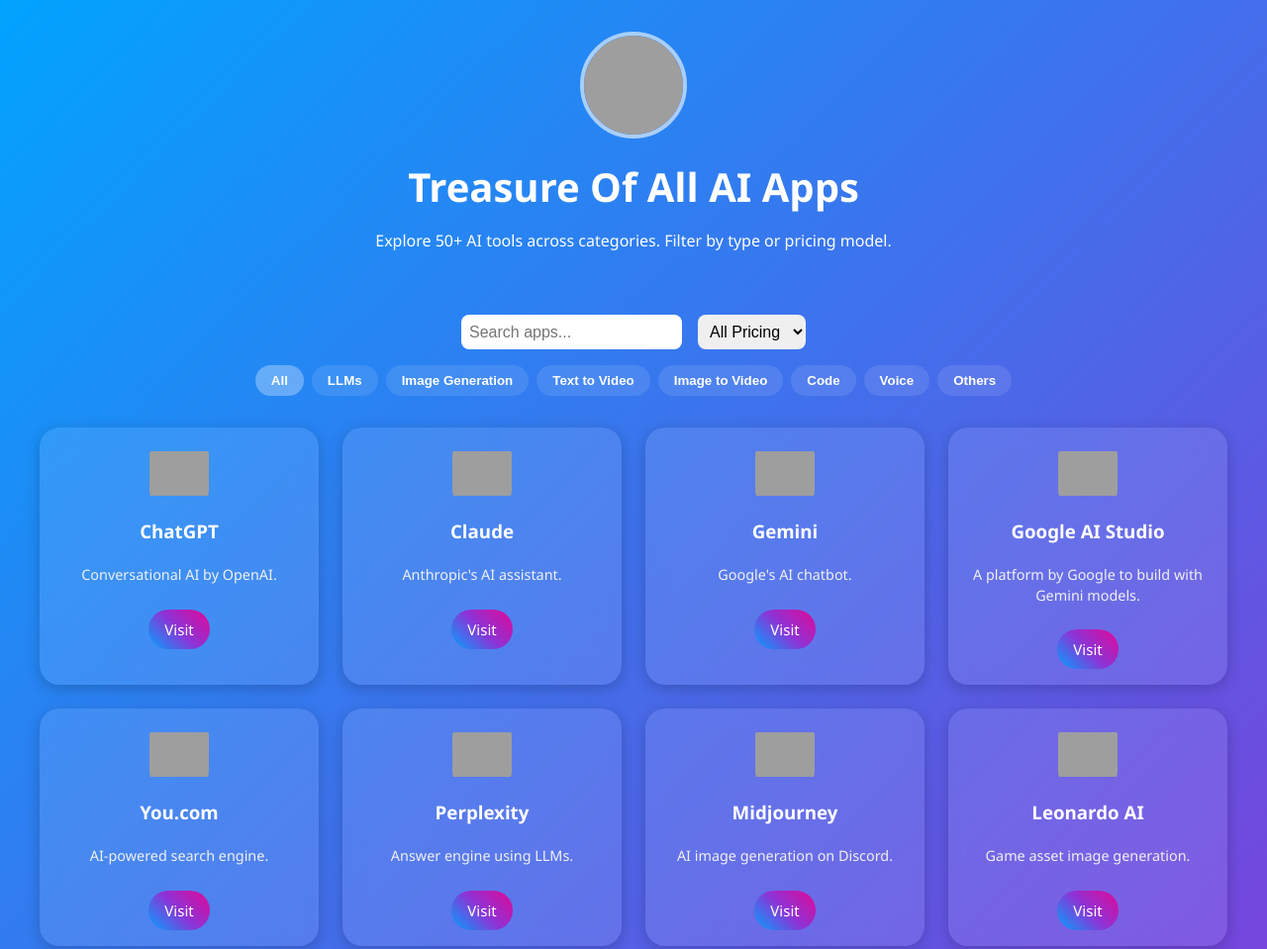
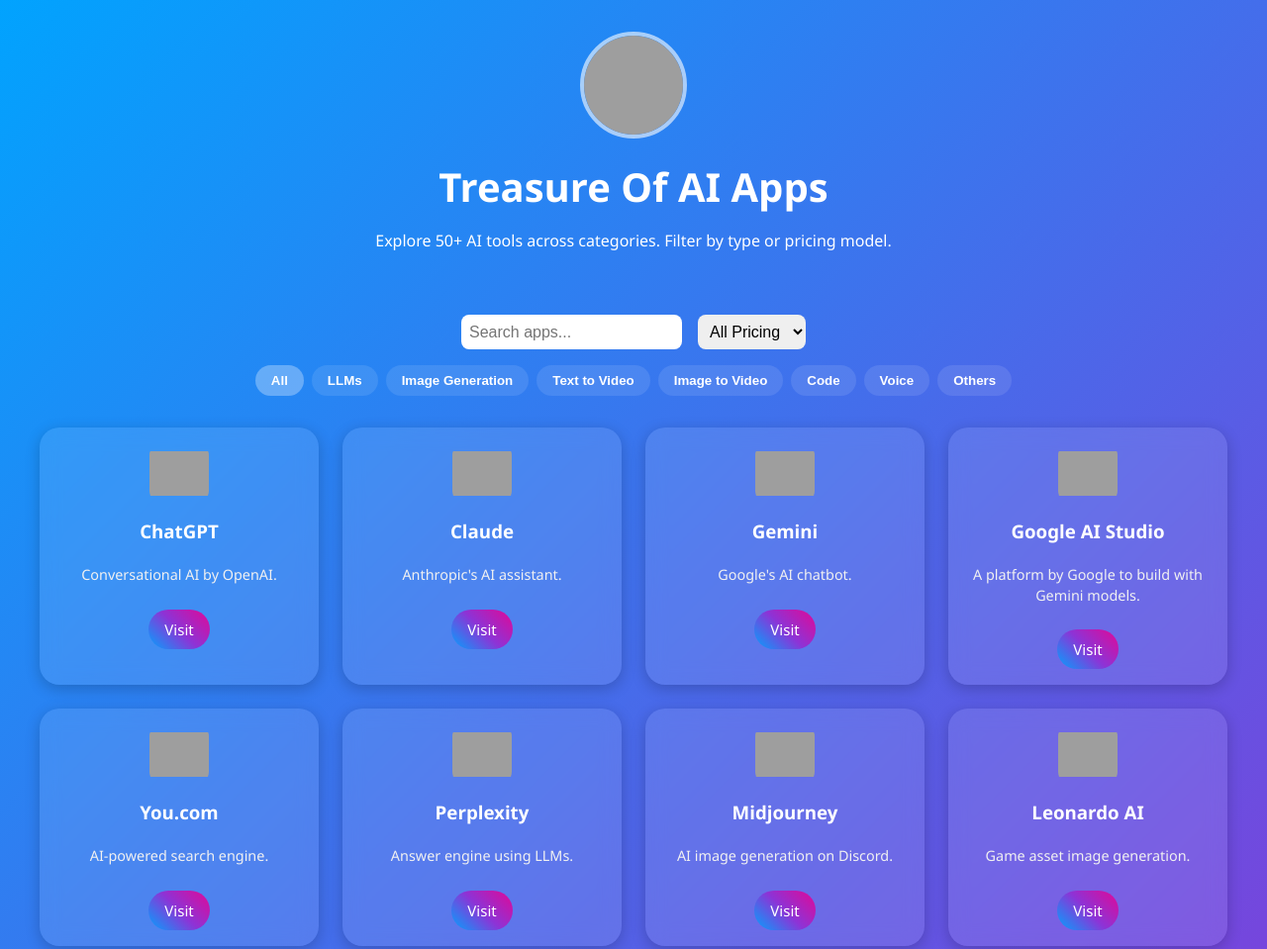
Before and after one commit to AlljiEasyji/Treasure-Of-AI-Apps, a plain HTML site: page index.html in a window 1280 px wide. Shown: the top 959 px of the page at 99% size. Drawn offline with Linux system fonts and the light colour scheme; grey boxes are pictures that could not be loaded.

Commit message:
Add files via upload

```diff
--- a/index.html
+++ b/index.html
@@ -4,7 +4,7 @@
   <meta charset="UTF-8" />
   <meta name="viewport" content="width=device-width, initial-scale=1.0"/>
   <link rel="icon" href="https://lh3.googleusercontent.com/d/1IZoD2_HRYquKYPGkJitaj7Dj0lwFnOF5" type="image/png" />
-  <title>AI Tools Explorer</title>
+  <title>Treasure Of AI Apps</title>
   <style>
     body {
       font-family: 'Segoe UI', Tahoma, Geneva, Verdana, sans-serif;
@@ -89,7 +89,7 @@
 <body>
   <div class="header">
     <img src="https://ideogram.ai/assets/progressive-image/balanced/response/5GgF8l0IRf-8fTV_PNkGng" class="app-logo" alt="Treasure Of All AI Apps Logo" />
-    <h1>Treasure Of All AI Apps</h1>
+    <h1>Treasure Of AI Apps</h1>
     <p>Explore 50+ AI tools across categories. Filter by type or pricing model.</p>
   </div>
   <div class="filters">
```
